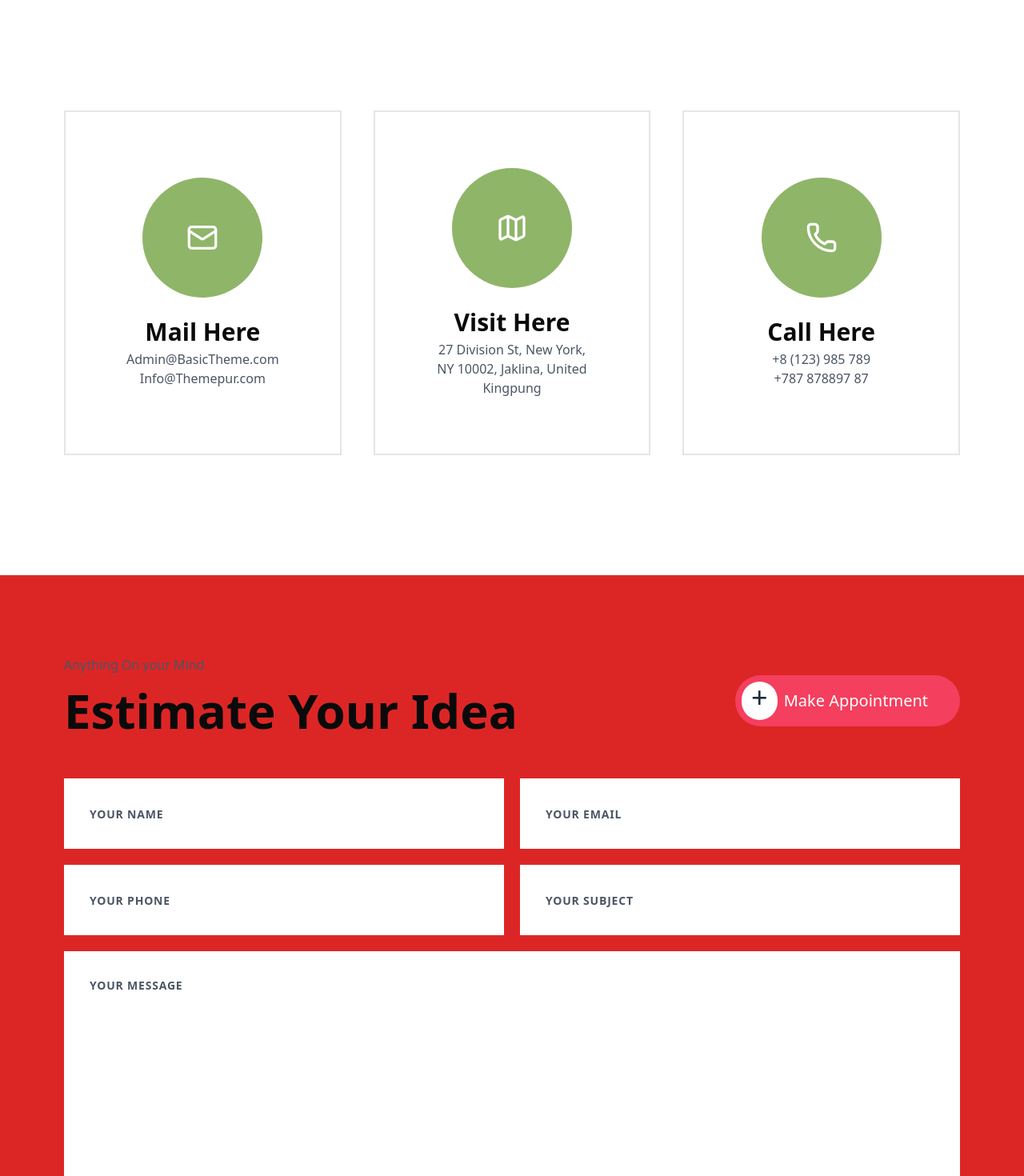
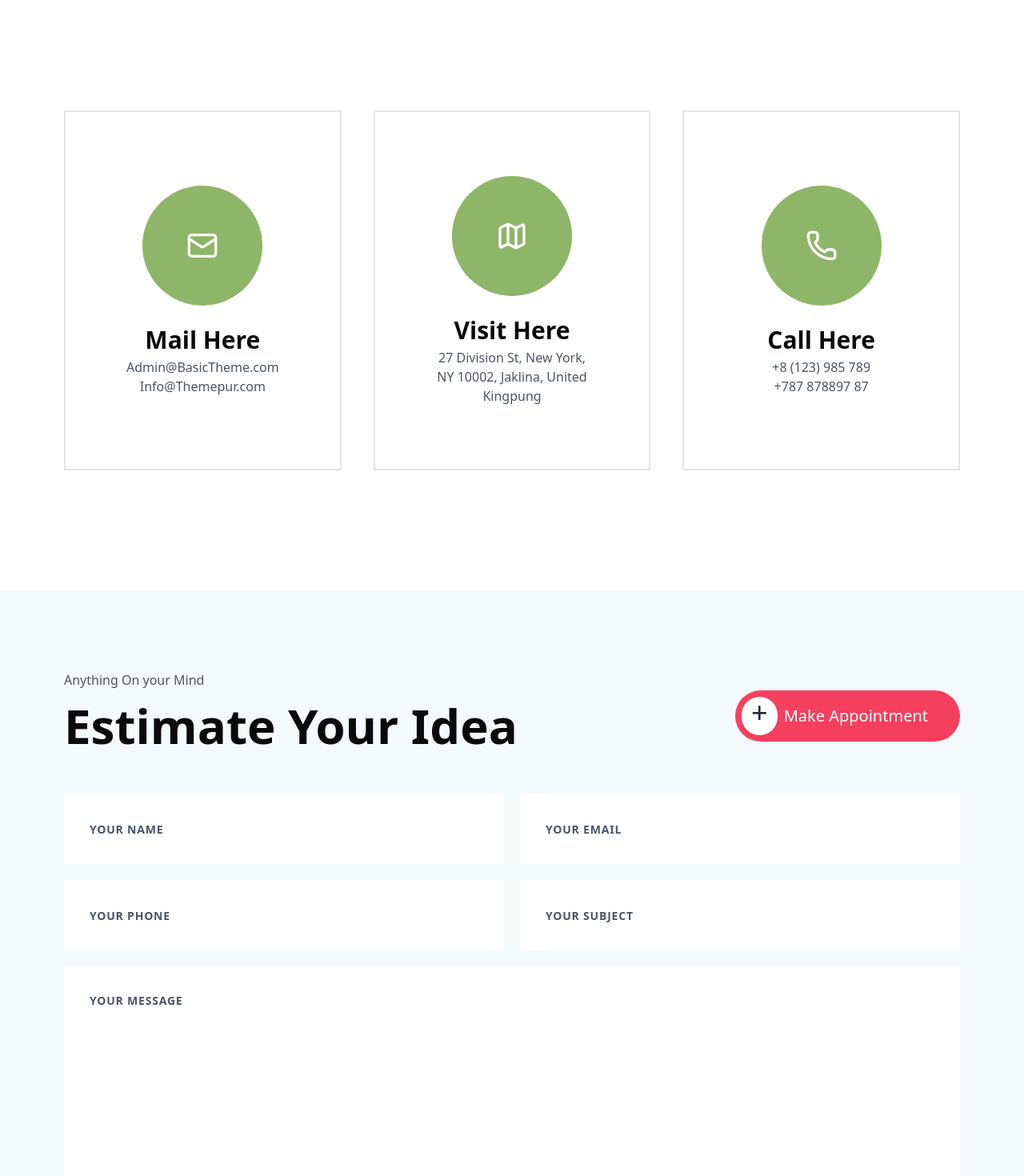
Before and after one commit to shirina-t/medi-dove, a React (Vite) app: page /contact in a window 1280 px wide. Shown: the part 720-2190 px from the top of the page at 80% size. Built offline with nearby package versions, Linux system fonts and the light colour scheme.

Commit message:
contact edits

```diff
--- a/src/pages/contact.jsx
+++ b/src/pages/contact.jsx
@@ -28,8 +28,8 @@ const Contact = () => {
           </Link>
         </div>
       </div>
-      <div className="flex flex-col lg:flex-row justify-around gap-10 w-[100%] px-3 lg:px-[80px] my-[150px]">
-        <div className="mailbox w-[350px] border-2 p-[70px] flex flex-col gap-5 justify-center items-center">
+      <div className="flex flex-col lg:flex-row justify-around items-center gap-10 w-[100%] px-3 lg:px-[80px] my-[100px] lg:my-[150px]">
+        <div className="mailbox w-[350px] border-2 p-[70px] h-[450px] flex flex-col gap-5 justify-center items-center">
           <div className="w-[150px] h-[150px] rounded-full bg-dirty-green text-white flex justify-center items-center">
             <Mail className="w-10 h-10" />
           </div>
@@ -40,7 +40,7 @@ const Contact = () => {
             </p>
           </div>
         </div>
-        <div className="locationbox w-[350px] border-2 p-[70px] flex flex-col gap-5 justify-center items-center">
+        <div className="locationbox w-[350px] border-2 p-[70px] h-[450px] flex flex-col gap-5 justify-center items-center">
           <div className="w-[150px] h-[150px] rounded-full bg-dirty-green text-white flex justify-center items-center">
             <Map className="w-10 h-10" />
           </div>
@@ -51,7 +51,7 @@ const Contact = () => {
             </p>
           </div>
         </div>
-        <div className="callbox w-[350px] border-2 p-[70px] flex flex-col gap-5 justify-center items-center">
+        <div className="callbox w-[350px] border-2 p-[70px] h-[450px] flex flex-col gap-5 justify-center items-center">
           <div className="w-[150px] h-[150px] rounded-full bg-dirty-green text-white flex justify-center items-center">
             <Phone className="w-10 h-10" />
           </div>
@@ -63,7 +63,7 @@ const Contact = () => {
           </div>
         </div>
       </div>
-      <div className="formblue w-[100%] bg-red-600 py-[100px]">
+      <div className="formblue w-[100%] bg-[#F4F9FC] py-[100px]">
         <div className="flex flex-col lg:flex-row items-center justify-between pb-10 px-[80px]">
           <div>
             <p className="text-gray-600">Anything On your Mind</p>
@@ -82,7 +82,7 @@ const Contact = () => {
         </div>
         <form
           action="#"
-          className="flex flex-col gap-5 px-[80px] w-[100%] items-center"
+          className="flex flex-col gap-5 px-[40px] lg:px-[80px] w-[100%] items-center"
         >
           <span className="flex flex-col md:flex-row gap-5 w-[100%]">
             <input
```
